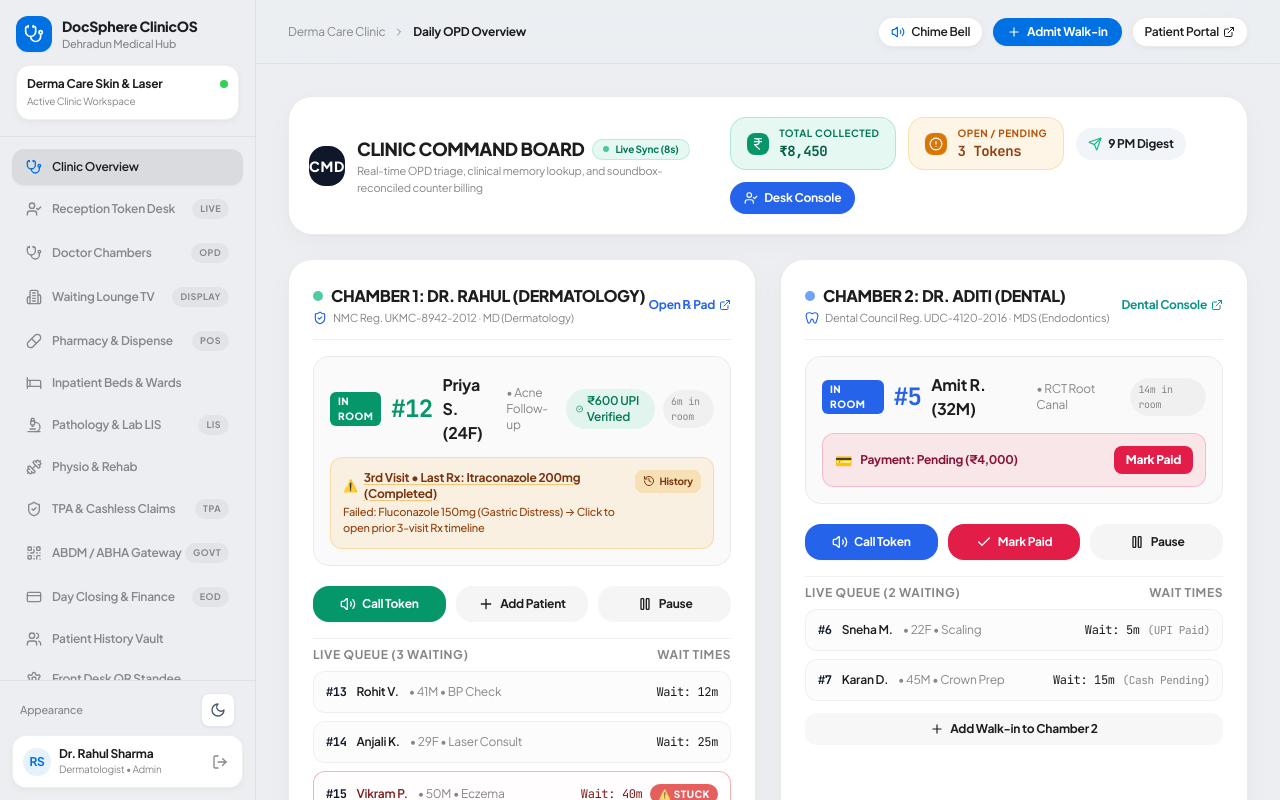
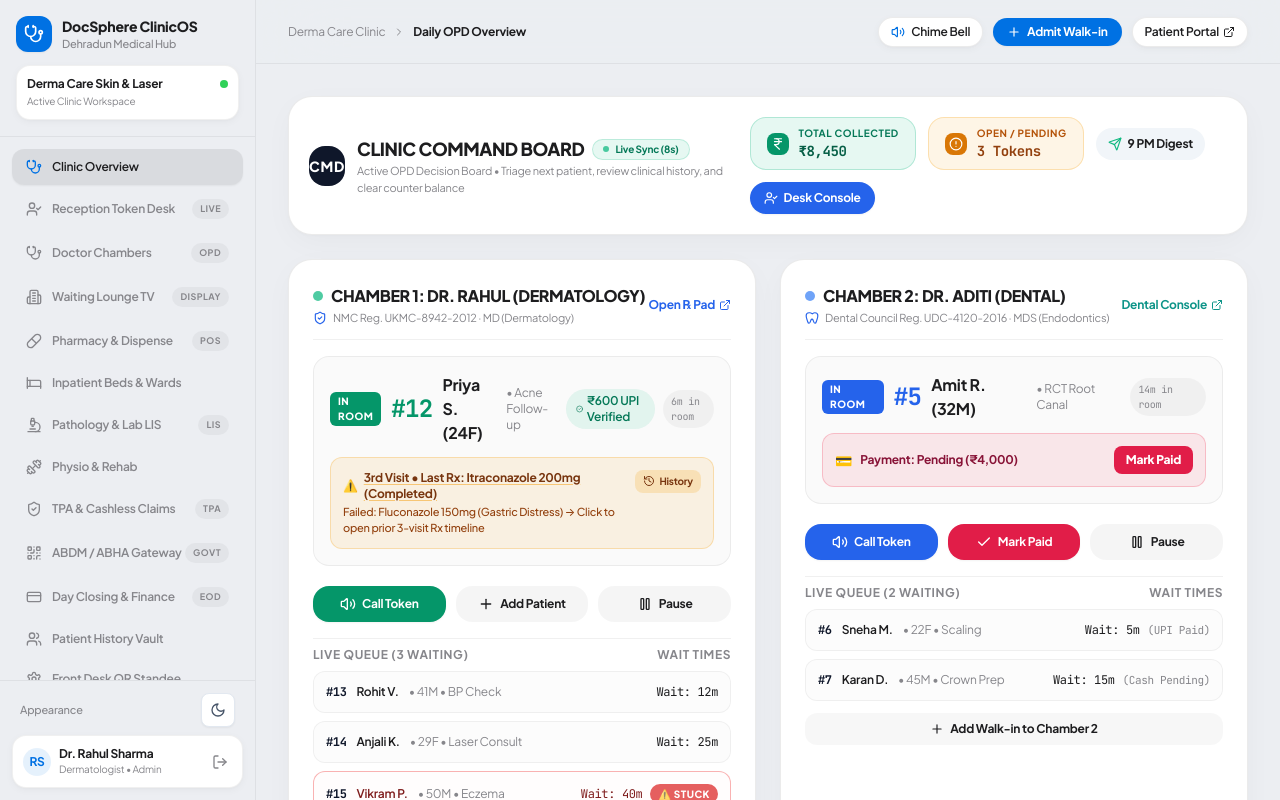
Before and after one commit to uniyalmanas/clinicos, a Next.js app in the folder apps/web/: page /dashboard in a window 1280 px wide. Built offline with nearby package versions, Linux system fonts and the light colour scheme; sample sign-in values are in the browser's storage.

Commit message:
fix(dashboard): remove soundbox reconciliation label and streamline active decision subtitle

```diff
--- a/apps/web/src/app/dashboard/page.tsx
+++ b/apps/web/src/app/dashboard/page.tsx
@@ -360,7 +360,7 @@ export default function DashboardOverviewPage() {
               </span>
             </div>
             <p className="text-[11px] text-[#86868B] dark:text-[#8E8E93]">
-              Real-time OPD triage, clinical memory lookup, and soundbox-reconciled counter billing
+              Active OPD Decision Board • Triage next patient, review clinical history, and clear counter balance
             </p>
           </div>
         </div>
```
